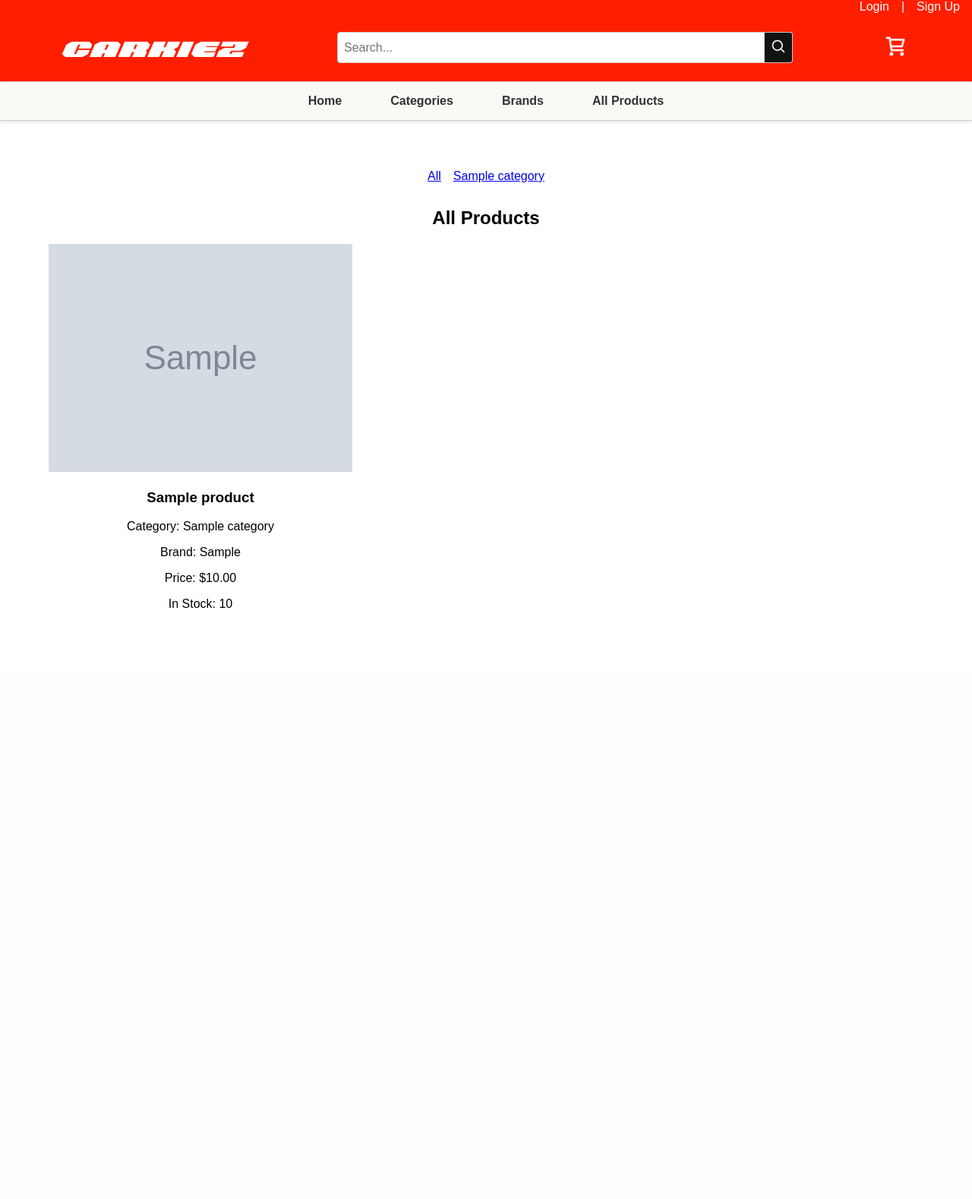
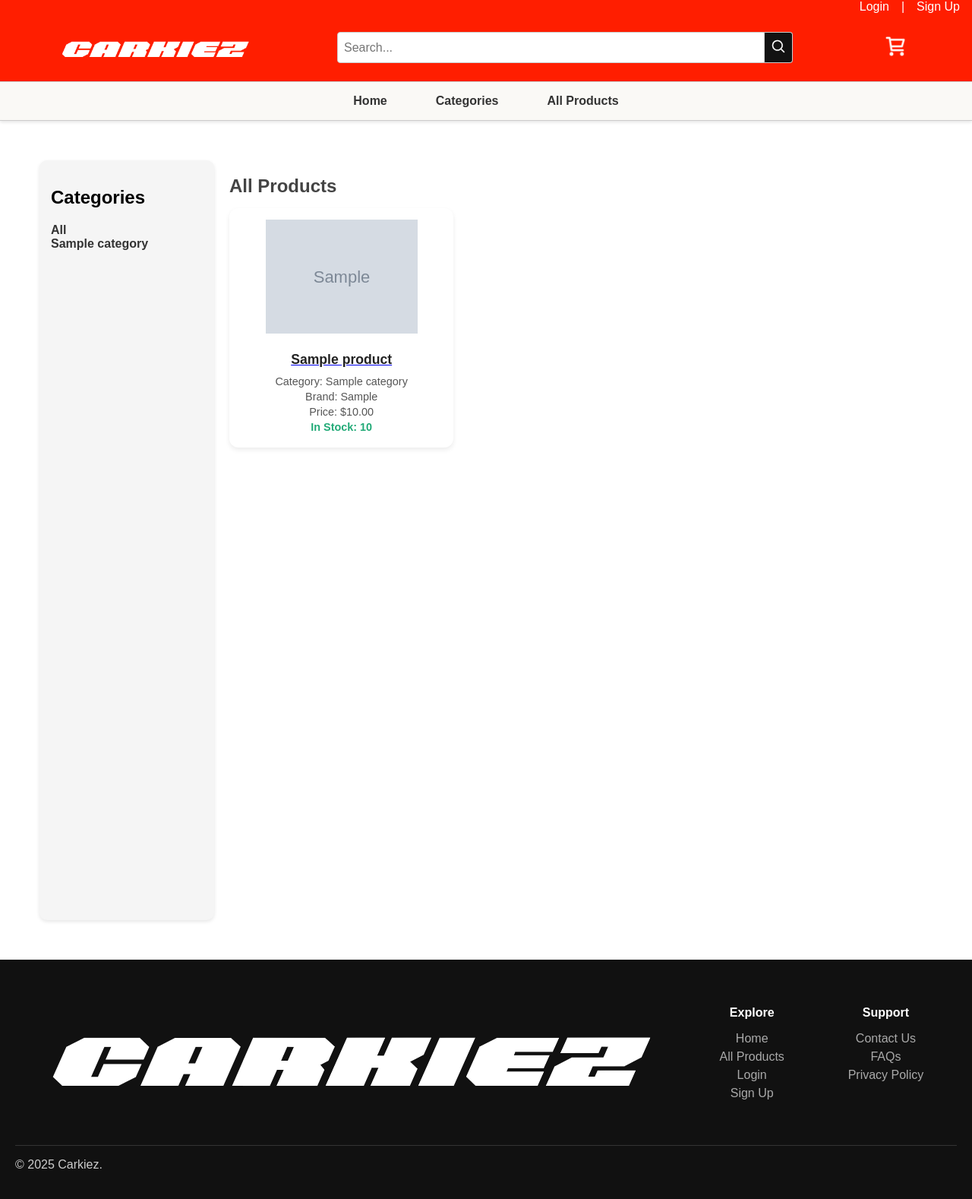
Before and after one commit to carllouisbolayoglacre-svg/Carkiez-Order-Inventory-System, a PHP site: page /userProducts.php in a window 1280 px wide. Shown: the whole page at 76% size. Before the commit the page ends 800 px from the top, so only its background shows below. Run offline with PHP 8.4, Linux system fonts and the light colour scheme; tables that the repository leaves empty or names only in its code hold one stand-in row (values such as "Sample post"); grey boxes marked "Sample" are stand-in pictures.

Commit message:
9/16/2025 12:18

```diff
--- a/Includes/adminNav.php
+++ b/Includes/adminNav.php
@@ -9,9 +9,9 @@
             </button>
             <div class="dropdown-content">
                 <a href="adminAddProduct.php">Add Product</a>
-                <a href="manageProducts.php">Manage Products</a>
+                <a href="adminProducts.php">Manage Products</a>
                 <a href="adminAddCategory.php">Add Category</a>
-                <a href="manageCategories.php">Manage Categories</a>
+                <a href="adminCategories.php">Manage Categories</a>
             </div>
         </div>
         <div class="dropdown">
--- a/Includes/userHeader.php
+++ b/Includes/userHeader.php
@@ -48,7 +48,6 @@ handle_logout();
         <div class="nav-spacer">
             <a href="userLanding.php">Home</a>
             <a href="categories.php">Categories</a>
-            <a href="brands.php">Brands</a>
             <a href="userProducts.php">All Products</a>
         </div>
     </nav>
--- a/Style/UserSide.css
+++ b/Style/UserSide.css
@@ -500,20 +500,81 @@ footer a {
     }
 }
 /* Product Listing Page */
+/* Layout */
 .product-page-container {
-    max-width: 1200px;
-    margin: 0 auto;
-    padding: 2rem;
+    display: flex;
+    gap: 20px;
+    padding: 20px;
+    font-family: Arial, sans-serif;
+    min-height: 1000px;
 }
+
+/* Category Sidebar */
+.category-list {
+    width: 200px;
+    background: #f5f5f5;
+    padding: 15px;
+    border-radius: 10px;
+    box-shadow: 0 2px 5px rgba(0,0,0,0.1);
+    display: flex;
+    flex-direction: column;
+    text-align: left;
+}
+
+.category-link {
+    text-decoration: none;
+    color: #333;
+    font-weight: bold;
+}
+
+/* Products Container */
+.products-container {
+    flex: 1;
+}
+
+.products-container h2 {
+    margin-bottom: 15px;
+    font-size: 1.5rem;
+    color: #444;
+    text-align: left;
+}
+
+/* Product Grid */
 .product-grid {
     display: grid;
-    grid-template-columns: repeat(4, 1fr);
-    gap: 1.5rem;
+    grid-template-columns: repeat(auto-fill, minmax(220px, 1fr));
+    gap: 20px;
 }
-.category-list {
-    display: flex;
-    gap: 1rem;
-    margin-bottom: 2rem;
-    justify-content: center;
-    flex-wrap: wrap;
+
+/* Product Card */
+.product-card {
+    background: #fff;
+    border-radius: 12px;
+    box-shadow: 0 3px 6px rgba(0,0,0,0.08);
+    padding: 15px;
+    text-align: center;
 }
+
+.product-card img {
+    max-width: 100%;
+    height: 150px;
+    object-fit: contain;
+    margin-bottom: 10px;
+}
+
+.product-card h3 {
+    font-size: 1.1rem;
+    margin: 10px 0;
+    color: #222;
+}
+
+.product-card p {
+    font-size: 0.9rem;
+    margin: 4px 0;
+    color: #555;
+}
+
+.product-card p:last-child {
+    font-weight: bold;
+    color: #2a7;
+}
--- a/userProducts.php
+++ b/userProducts.php
@@ -5,6 +5,7 @@ include 'Includes/connection.php';
 <main>
     <div class="product-page-container">
         <div class="category-list">
+                <h2>Categories</h2>
                 <a href="userProducts.php" class="category-link">All</a>
                 <?php
                 $cat_stmt = $conn->prepare("SELECT id, category_name FROM categories ORDER BY category_name ASC");
@@ -21,21 +22,41 @@ include 'Includes/connection.php';
                 ?>
         </div>
         <div class="products-container">
-            <h2>All Products</h2>
+            <?php
+            $selected_category = $_GET['category'] ?? '';
+            if ($selected_category) {
+                echo '<h2>' . htmlspecialchars($selected_category) . '</h2>';
+            } else {
+                echo '<h2>All Products</h2>';
+            }
+            ?>
             <div class="product-grid">
                 <?php
                 include 'Includes/connection.php';
 
-                $sql = "SELECT p.product_id, p.product_name, p.price, p.quantity, p.brand, p.description, p.image_path, c.category_name
-                        FROM products p
-                        JOIN categories c ON p.category_id = c.id";
-                $result = $conn->query($sql);
+                $selected_category = $_GET['category'] ?? '';
+
+                if ($selected_category) {
+                    $stmt = $conn->prepare("SELECT p.product_id, p.product_name, p.price, p.quantity, p.brand, p.description, p.image_path, c.category_name
+                                            FROM products p
+                                            JOIN categories c ON p.category_id = c.id
+                                            WHERE c.category_name = ?");
+                    $stmt->bind_param("s", $selected_category);
+                    $stmt->execute();
+                    $result = $stmt->get_result();
+                } else {
+                    $sql = "SELECT p.product_id, p.product_name, p.price, p.quantity, p.brand, p.description, p.image_path, c.category_name
+                            FROM products p
+                            JOIN categories c ON p.category_id = c.id";
+                    $result = $conn->query($sql);
+                }
+
 
                 if ($result->num_rows > 0) {
                     while($row = $result->fetch_assoc()) {
                         echo '<div class="product-card">';
-                        echo '<img src="' . htmlspecialchars($row['image_path']) . '" alt="' . htmlspecialchars($row['product_name']) . '">';
-                        echo '<h3>' . htmlspecialchars($row['product_name']) . '</h3>';
+                        echo '<a href="userProductDetails.php?id=' . intval($row['product_id']) . '"><img src="' . htmlspecialchars($row['image_path']) . '" alt="' . htmlspecialchars($row['product_name']) . '"></a>';
+                        echo '<a href="userProductDetails.php?id=' . intval($row['product_id']) . '"><h3>' . htmlspecialchars($row['product_name']) . '</h3></a>';
                         echo '<p>Category: ' . htmlspecialchars($row['category_name']) . '</p>';
                         echo '<p>Brand: ' . htmlspecialchars($row['brand']) . '</p>';
                         echo '<p>Price: $' . number_format($row['price'], 2) . '</p>';
@@ -51,4 +72,6 @@ include 'Includes/connection.php';
             </div>
         </div>
     </div>
+
 </main>
+<?php include 'Includes/userFooter.php'; ?>
```
Also changed, not shown: Style/AdminSide.css (+52 -13 lines), adminAddProduct.php (+11 -13 lines), adminCategories.php (added, +50 -0 lines), adminProducts.php (added, +68 -0 lines), Uploads/0fa47e7ecf3eee2bff45162b59a414f9.jpg (added), Uploads/3c8bbb0ed9592610b358a796ca3955ca.jpg (added), Uploads/42dc87194444165ec798eb9c382879c5.jpg (added), Uploads/60855ed8899a3fcebc20aa0aab3a6aa8.jpg (added), Uploads/7d8b1f3e1f66350d48df2acd3c0f25e1.jpg (added), Uploads/8d9a618e740de2bc5d037851e10be612.jpg (added), Uploads/96b349eba5e906e97c65c1429cdd1742.jpg (added), Uploads/c9c89f7281f8f7d870f69456cbec1d6a.jpg (added), Uploads/dc78b92e9d361768b5c45974d3e2fc23.jpg (added).
